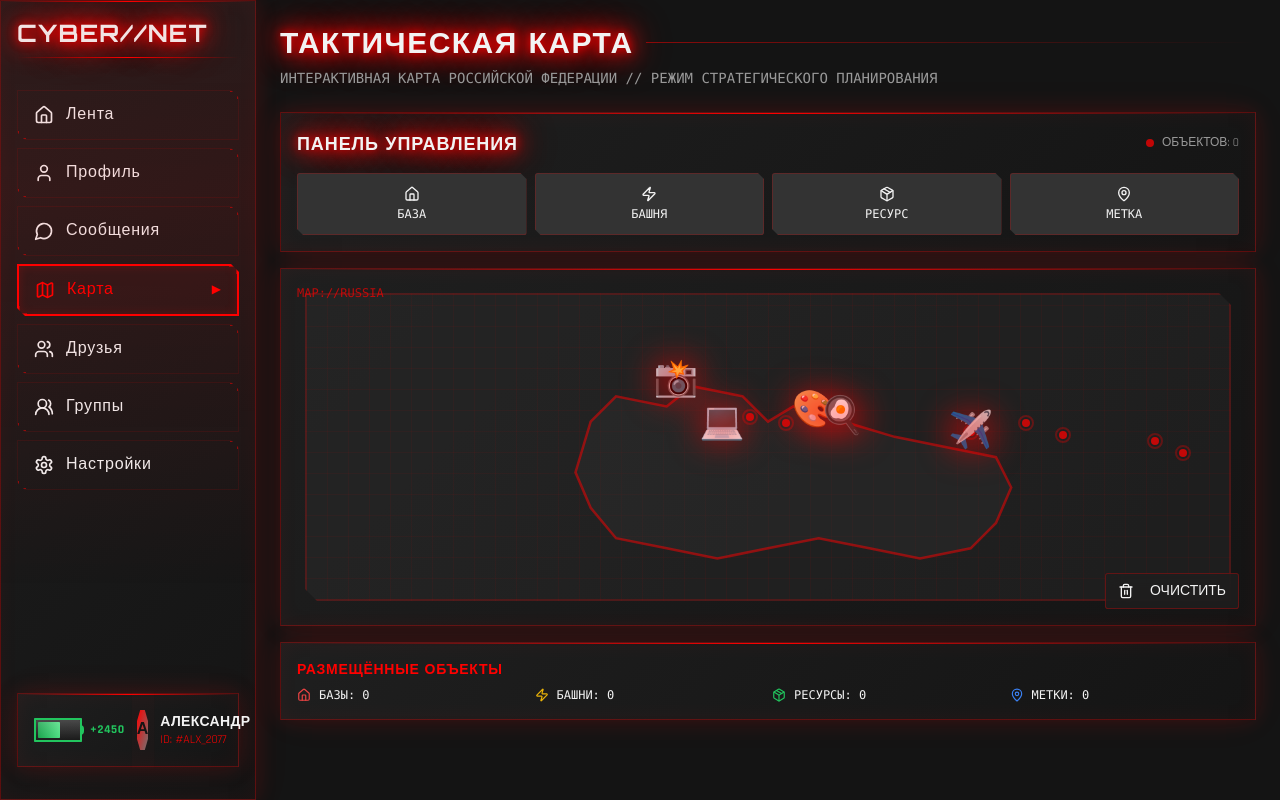
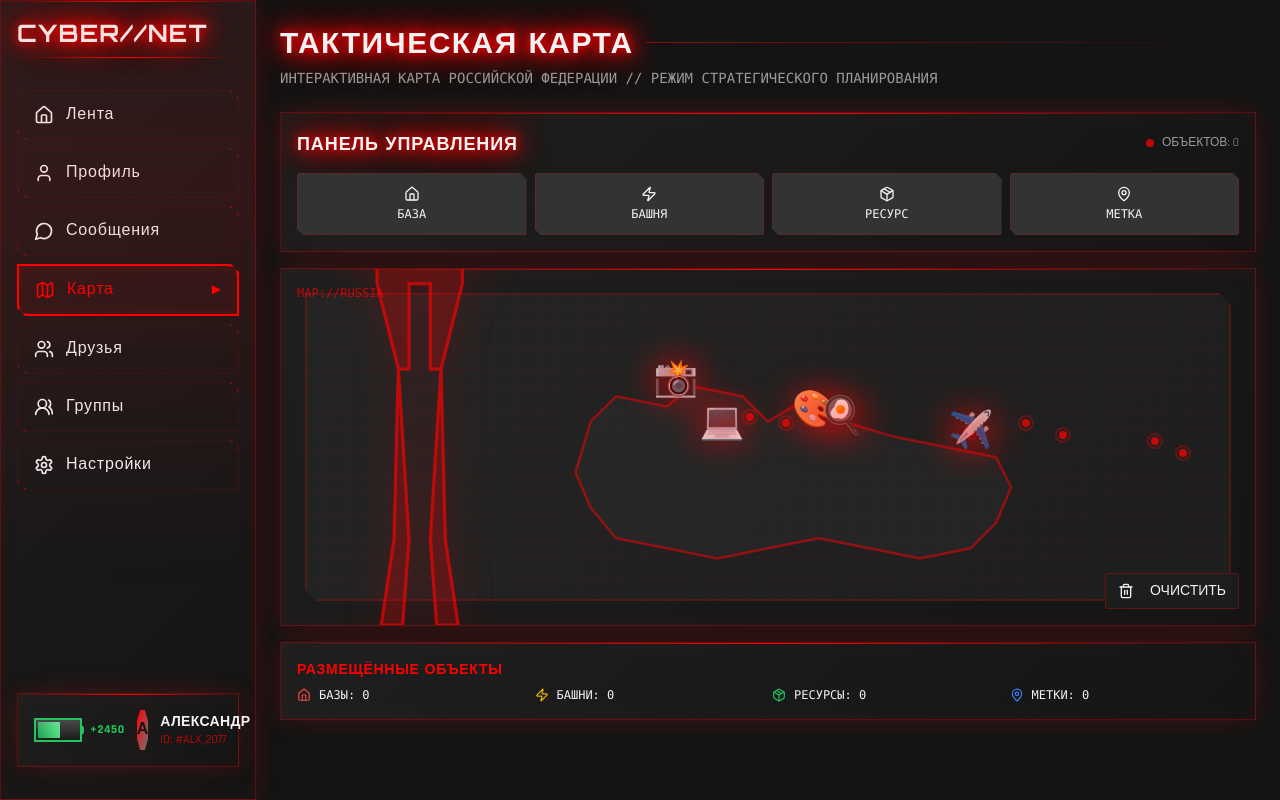
Before and after one commit to pr-poehali-dev/social-network-project-1, a React (Vite) app: page /map in a window 1280 px wide. Built offline with nearby package versions, Linux system fonts and the light colour scheme.

Commit message:
feat: добавить силуэт пользователя

```diff
--- a/src/components/InteractiveMap.tsx
+++ b/src/components/InteractiveMap.tsx
@@ -3,6 +3,7 @@ import { useNavigate } from 'react-router-dom';
 import Icon from '@/components/ui/icon';
 import { Button } from '@/components/ui/button';
 import { groupsStore, type Group } from '@/store/groupsStore';
+import { profileStore } from '@/store/profileStore';
 
 interface City {
   id: number;
@@ -26,10 +27,18 @@ const InteractiveMap = () => {
   const [hoveredCity, setHoveredCity] = useState<number | null>(null);
   const [hoveredGroup, setHoveredGroup] = useState<number | null>(null);
   const [groups, setGroups] = useState<Group[]>(groupsStore.getGroups());
+  const [userGender, setUserGender] = useState<'male' | 'female'>(profileStore.getProfile().gender);
 
   useEffect(() => {
     const unsubscribe = groupsStore.subscribe(() => {
       setGroups(groupsStore.getGroups());
+    });
+    return unsubscribe;
+  }, []);
+
+  useEffect(() => {
+    const unsubscribe = profileStore.subscribe(() => {
+      setUserGender(profileStore.getProfile().gender);
     });
     return unsubscribe;
   }, []);
@@ -136,6 +145,68 @@ const InteractiveMap = () => {
       <div className="cyber-card p-6 flex-1 relative overflow-hidden">
         <div className="absolute top-4 left-4 text-xs text-primary/70 font-mono z-10">
           MAP://RUSSIA
+        </div>
+
+        {/* Character Silhouette */}
+        <div className="absolute left-8 bottom-0 z-20 opacity-70 hover:opacity-100 transition-opacity">
+          <svg
+            viewBox="0 0 100 300"
+            className="h-[80vh] w-auto"
+            style={{ filter: 'drop-shadow(0 0 20px hsl(var(--primary) / 0.5))' }}
+          >
+            {userGender === 'male' ? (
+              // Male silhouette
+              <g>
+                {/* Head */}
+                <circle cx="50" cy="30" r="18" fill="hsl(var(--primary) / 0.3)" stroke="hsl(var(--primary))" strokeWidth="1.5" />
+                {/* Neck */}
+                <rect x="44" y="46" width="12" height="10" fill="hsl(var(--primary) / 0.3)" stroke="hsl(var(--primary))" strokeWidth="1.5" />
+                {/* Body/Torso */}
+                <path d="M 30,56 L 30,140 L 40,180 L 45,180 L 45,140 L 55,140 L 55,180 L 60,180 L 70,140 L 70,56 Z"
+                      fill="hsl(var(--primary) / 0.3)" stroke="hsl(var(--primary))" strokeWidth="1.5" />
+                {/* Shoulders */}
+                <rect x="20" y="56" width="60" height="12" fill="hsl(var(--primary) / 0.3)" stroke="hsl(var(--primary))" strokeWidth="1.5" />
+                {/* Left arm */}
+                <rect x="15" y="68" width="10" height="60" fill="hsl(var(--primary) / 0.3)" stroke="hsl(var(--primary))" strokeWidth="1.5" />
+                {/* Right arm */}
+                <rect x="75" y="68" width="10" height="60" fill="hsl(var(--primary) / 0.3)" stroke="hsl(var(--primary))" strokeWidth="1.5" />
+                {/* Left leg */}
+                <path d="M 40,180 L 38,260 L 32,300 L 42,300 L 45,260 Z"
+                      fill="hsl(var(--primary) / 0.3)" stroke="hsl(var(--primary))" strokeWidth="1.5" />
+                {/* Right leg */}
+                <path d="M 60,180 L 62,260 L 68,300 L 58,300 L 55,260 Z"
+                      fill="hsl(var(--primary) / 0.3)" stroke="hsl(var(--primary))" strokeWidth="1.5" />
+              </g>
+            ) : (
+              // Female silhouette
+              <g>
+                {/* Head */}
+                <circle cx="50" cy="30" r="18" fill="hsl(var(--primary) / 0.3)" stroke="hsl(var(--primary))" strokeWidth="1.5" />
+                {/* Hair/head decoration */}
+                <path d="M 32,20 Q 50,15 68,20 L 68,35 Q 50,30 32,35 Z"
+                      fill="hsl(var(--primary) / 0.3)" stroke="hsl(var(--primary))" strokeWidth="1.5" />
+                {/* Neck */}
+                <rect x="44" y="46" width="12" height="10" fill="hsl(var(--primary) / 0.3)" stroke="hsl(var(--primary))" strokeWidth="1.5" />
+                {/* Body/Torso with waist */}
+                <path d="M 28,56 L 25,100 L 30,140 L 40,180 L 45,180 L 45,140 L 55,140 L 55,180 L 60,180 L 70,140 L 75,100 L 72,56 Z"
+                      fill="hsl(var(--primary) / 0.3)" stroke="hsl(var(--primary))" strokeWidth="1.5" />
+                {/* Shoulders */}
+                <rect x="20" y="56" width="60" height="10" rx="3" fill="hsl(var(--primary) / 0.3)" stroke="hsl(var(--primary))" strokeWidth="1.5" />
+                {/* Left arm */}
+                <path d="M 18,66 L 16,120 L 22,122 L 24,68 Z"
+                      fill="hsl(var(--primary) / 0.3)" stroke="hsl(var(--primary))" strokeWidth="1.5" />
+                {/* Right arm */}
+                <path d="M 82,66 L 84,120 L 78,122 L 76,68 Z"
+                      fill="hsl(var(--primary) / 0.3)" stroke="hsl(var(--primary))" strokeWidth="1.5" />
+                {/* Left leg with dress shape */}
+                <path d="M 40,180 L 38,260 L 32,300 L 42,300 L 45,260 Z"
+                      fill="hsl(var(--primary) / 0.3)" stroke="hsl(var(--primary))" strokeWidth="1.5" />
+                {/* Right leg */}
+                <path d="M 60,180 L 62,260 L 68,300 L 58,300 L 55,260 Z"
+                      fill="hsl(var(--primary) / 0.3)" stroke="hsl(var(--primary))" strokeWidth="1.5" />
+              </g>
+            )}
+          </svg>
         </div>
 
         <div
--- /dev/null
+++ b/src/store/profileStore.ts
@@ -0,0 +1,46 @@
+export interface UserProfile {
+  id: string;
+  name: string;
+  gender: 'male' | 'female';
+  rating: number;
+  level: number;
+}
+
+class ProfileStore {
+  private profile: UserProfile = {
+    id: '1',
+    name: 'Игрок',
+    gender: 'male',
+    rating: 1500,
+    level: 1,
+  };
+
+  private listeners: Array<() => void> = [];
+
+  getProfile(): UserProfile {
+    return this.profile;
+  }
+
+  setGender(gender: 'male' | 'female'): void {
+    this.profile.gender = gender;
+    this.notify();
+  }
+
+  updateProfile(updates: Partial<UserProfile>): void {
+    this.profile = { ...this.profile, ...updates };
+    this.notify();
+  }
+
+  subscribe(listener: () => void): () => void {
+    this.listeners.push(listener);
+    return () => {
+      this.listeners = this.listeners.filter((l) => l !== listener);
+    };
+  }
+
+  private notify(): void {
+    this.listeners.forEach((listener) => listener());
+  }
+}
+
+export const profileStore = new ProfileStore();
```
